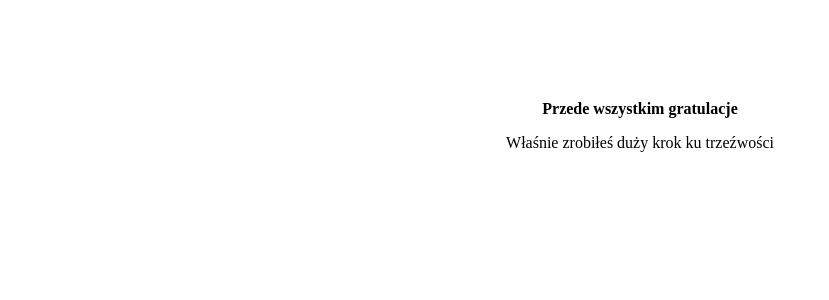
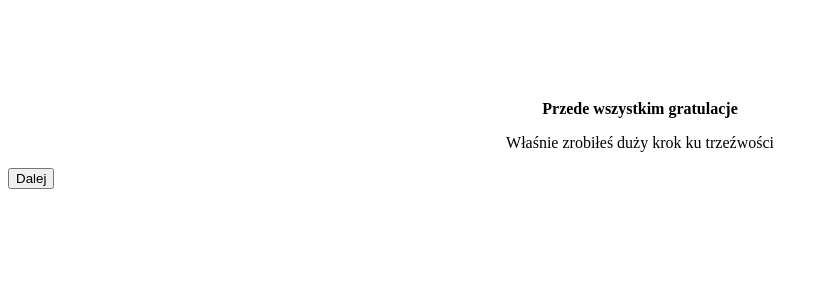
Before and after one commit to RadekPalka/react-i-am-sober, a React (Vite) app in the folder I am sober/: page / in a window 1280 px wide. Shown: the top 300 px of the page, without its empty margins (0-829 px from the left). Built offline with nearby package versions, Linux system fonts and the light colour scheme.

Commit message:
fixed routing and add useNavigation

```diff
--- a/I am sober/src/App.tsx
+++ b/I am sober/src/App.tsx
@@ -1,18 +1,23 @@
 import { useState } from 'react';
-import { Header } from './tsx/Header';
-import { BrowserRouter as Router, Route, Routes } from 'react-router-dom';
+import { MainPage } from './tsx/MainPage';
+
+import { Dashboard } from './tsx/Dashboard';
+import { Route, Routes} from 'react-router-dom'
+
 
 const App: React.FC = () => {
+
+
 	return (
 		<>
-			<Header />
 
-			<Router>
 				<Routes>
-					<Route path='/' />
-					<Route path='/dashboard' />
+					<Route path='/'  element={<MainPage />}/>
+					<Route path='/dashboard' element={<Dashboard/>} />
 				</Routes>
-			</Router>
+
+
+
 		</>
 	);
 };
--- a/I am sober/src/main.tsx
+++ b/I am sober/src/main.tsx
@@ -2,10 +2,14 @@ import React from 'react';
 import ReactDOM from 'react-dom/client';
 import App from './App.tsx';
 import './index.css'
+import { BrowserRouter as Router} from 'react-router-dom'
 
 
 ReactDOM.createRoot(document.getElementById('root')!).render(
 	<React.StrictMode>
+		<Router>
+
 		<App />
+		</Router>
 	</React.StrictMode>
 );
--- /dev/null
+++ b/I am sober/src/tsx/Dashboard.tsx
@@ -0,0 +1,7 @@
+export const Dashboard : React.FC = () =>{
+  return(
+    <div>
+      <h1>Dashboard</h1>
+    </div>
+  )
+}
--- /dev/null
+++ b/I am sober/src/tsx/Form.tsx
@@ -0,0 +1,16 @@
+import styled from 'styled-components'
+
+interface FormProps {
+  onSubmit: (e: React.FormEvent<HTMLFormElement>) => void;
+}
+export const Form : React.FC<FormProps> = ({onSubmit}) =>{
+
+
+
+
+  return(
+    <form onSubmit={onSubmit} >
+      <button type='submit'>Dalej</button>
+    </form>
+  )
+}
--- /dev/null
+++ b/I am sober/src/tsx/MainPage.tsx
@@ -0,0 +1,17 @@
+import { Header } from "./Header"
+import { Form } from "./Form"
+import { useNavigate } from "react-router-dom"
+
+export const MainPage : React.FC = () =>{
+  const navigate = useNavigate()
+  const handleSubmit = (e: React.FormEvent<HTMLFormElement>) => {
+    e.preventDefault();
+    navigate("/dashboard");
+  };
+  return(
+    <>
+      <Header />
+      <Form onSubmit={handleSubmit}/>
+    </>
+  )
+}
```
